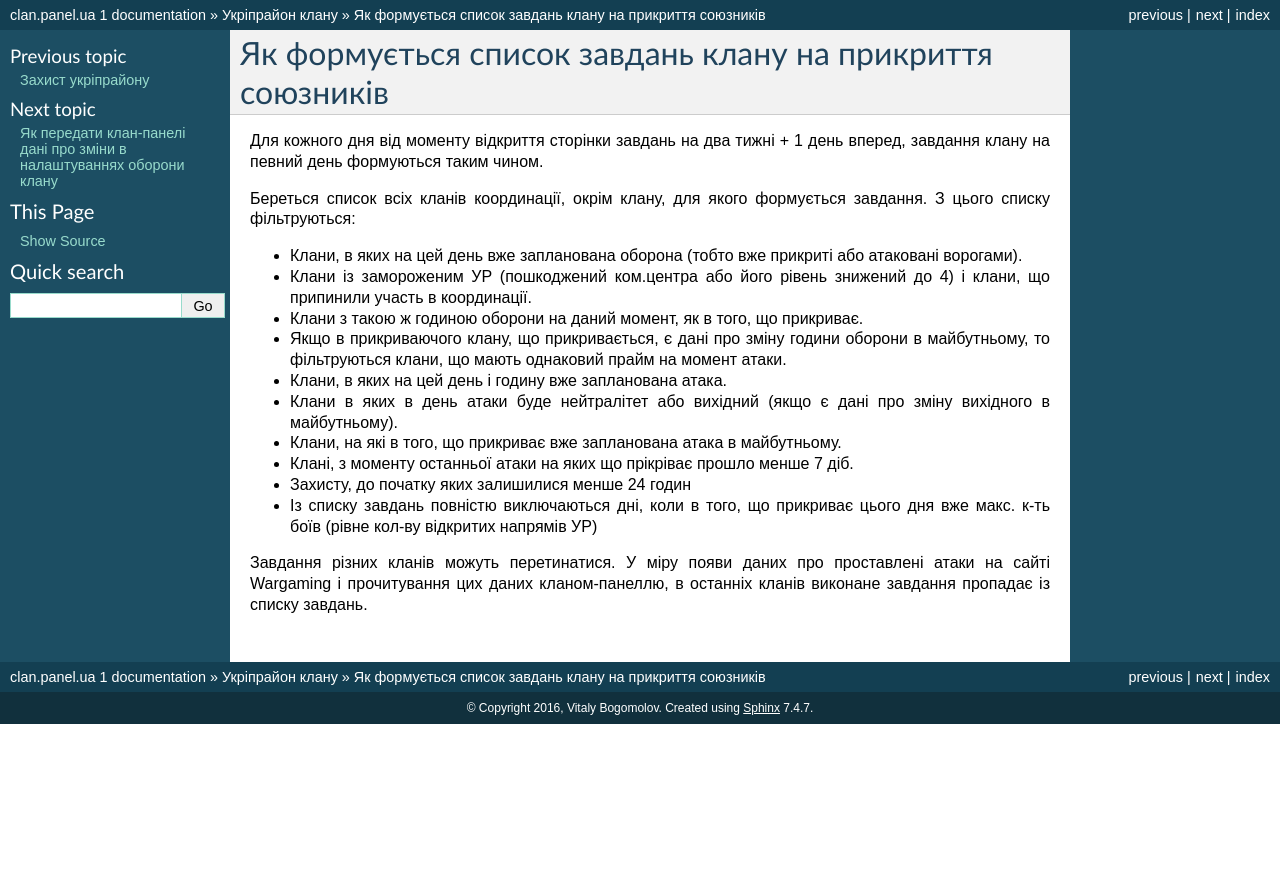
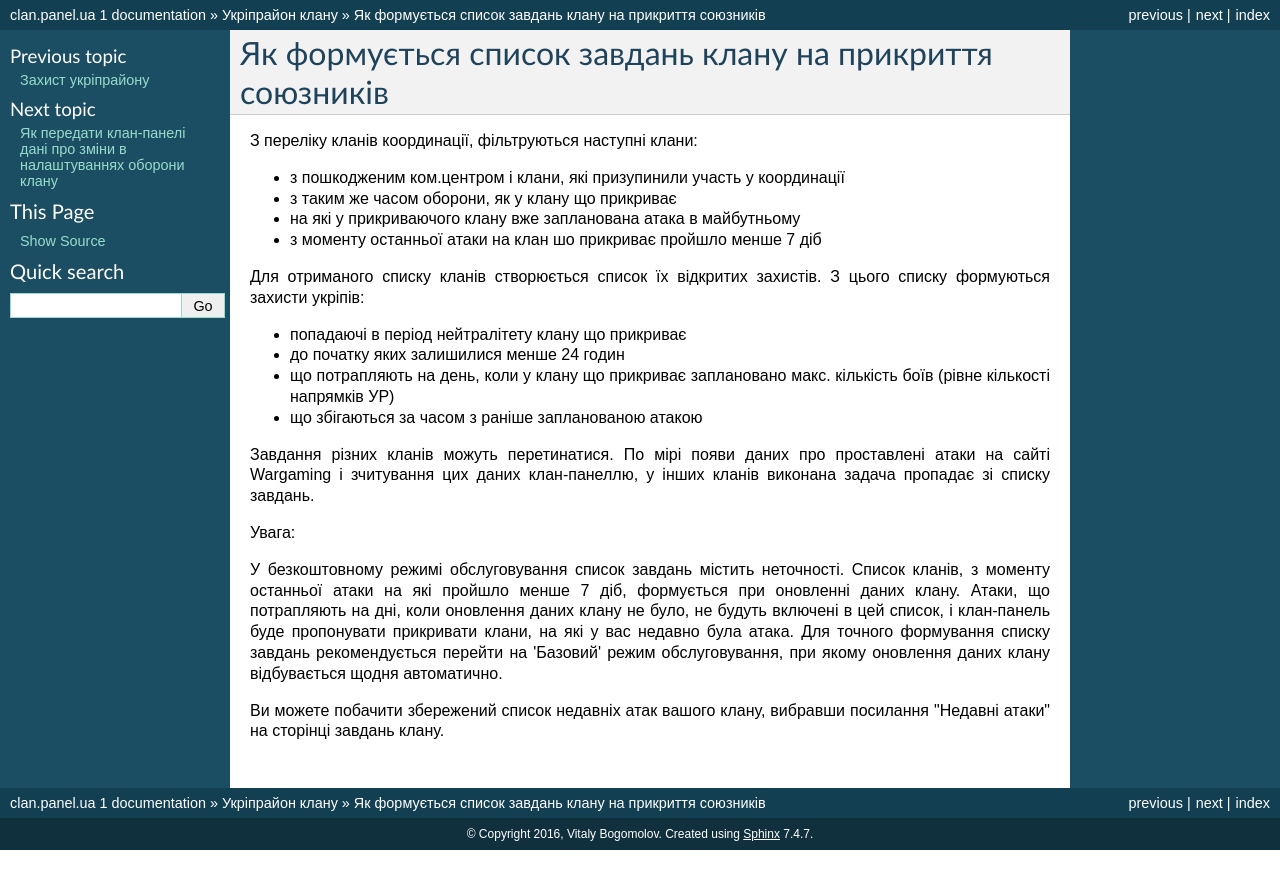
Before and after one commit to vb64/clan.panel.doc.ua, a Sphinx documentation site: the page built from doc/stronghold/tasks.rst, in a window 1280 px wide. Shown: the top 889 px of the page. Built offline with Sphinx 7.4.7, drawn with Linux system fonts in a browser that asks for light colours.

Commit message:
Update tasks.rst

```diff
--- a/doc/stronghold/tasks.rst
+++ b/doc/stronghold/tasks.rst
@@ -1,20 +1,27 @@
 Як формується список завдань клану на прикриття союзників
 =========================================================
 
-Для кожного дня від моменту відкриття сторінки завдань на два тижні + 1 день вперед, завдання клану на певний день формуються таким чином.
+З переліку кланів координації, фільтруються наступні клани:
 
-Береться список всіх кланів координації, окрім клану, для якого формується завдання. З цього списку фільтруються:
+* з пошкодженим ком.центром і клани, які призупинили участь у координації
+* з таким же часом оборони, як у клану що прикриває
+* на які у прикриваючого клану вже запланована атака в майбутньому
+* з моменту останньої атаки на клан шо прикриває пройшло менше 7 діб
 
-* Клани, в яких на цей день вже запланована оборона (тобто вже прикриті або атаковані ворогами).
-* Клани із замороженим УР (пошкоджений ком.центра або його рівень знижений до 4) і клани, що припинили участь в координації.
-* Клани з такою ж годиною оборони на даний момент, як в того, що прикриває.
-* Якщо в прикриваючого клану, що прикривається, є дані про зміну години оборони в майбутньому, то фільтруються клани, що мають однаковий прайм на момент атаки.
-* Клани, в яких на цей день і годину вже запланована атака.
-* Клани в яких в день атаки буде нейтралітет або вихідний (якщо є дані про зміну вихідного в майбутньому).
-* Клани, на які в того, що прикриває вже запланована атака в майбутньому.
-* Клані, з моменту останньої атаки на яких що прікріває прошло менше 7 діб.
-* Захисту, до початку яких залишилися менше 24 годин
-* Із списку завдань повністю виключаються дні, коли в того, що прикриває цього дня вже макс. к-ть боїв (рівне кол-ву відкритих напрямів УР)
+Для отриманого списку кланів створюється список їх відкритих захистів. З цього списку формуються захисти укріпів:
 
-Завдання різних кланів можуть перетинатися. У міру появи даних про проставлені атаки на сайті Wargaming і прочитування цих даних кланом-панеллю,
-в останніх кланів виконане завдання пропадає із списку завдань.
+* попадаючі в період нейтралітету клану що прикриває
+* до початку яких залишилися менше 24 годин
+* що потрапляють на день, коли у клану що прикриває заплановано макс. кількість боїв (рівне кількості напрямків УР)
+* що збігаються за часом з раніше запланованою атакою
+
+Завдання різних кланів можуть перетинатися. По мірі появи даних про проставлені атаки на сайті Wargaming і зчитування цих даних клан-панеллю, у інших кланів виконана задача пропадає зі списку завдань.
+
+Увага:
+
+У безкоштовному режимі обслуговування список завдань містить неточності.
+Список кланів, з моменту останньої атаки на які пройшло менше 7 діб, формується при оновленні даних клану.
+Атаки, що потрапляють на дні, коли оновлення даних клану не було, не будуть включені в цей список, і клан-панель буде пропонувати прикривати клани, на які у вас недавно була атака.
+Для точного формування списку завдань рекомендується перейти на 'Базовий' режим обслуговування, при якому оновлення даних клану відбувається щодня автоматично.
+
+Ви можете побачити збережений список недавніх атак вашого клану, вибравши посилання "Недавні атаки" на сторінці завдань клану.
```
